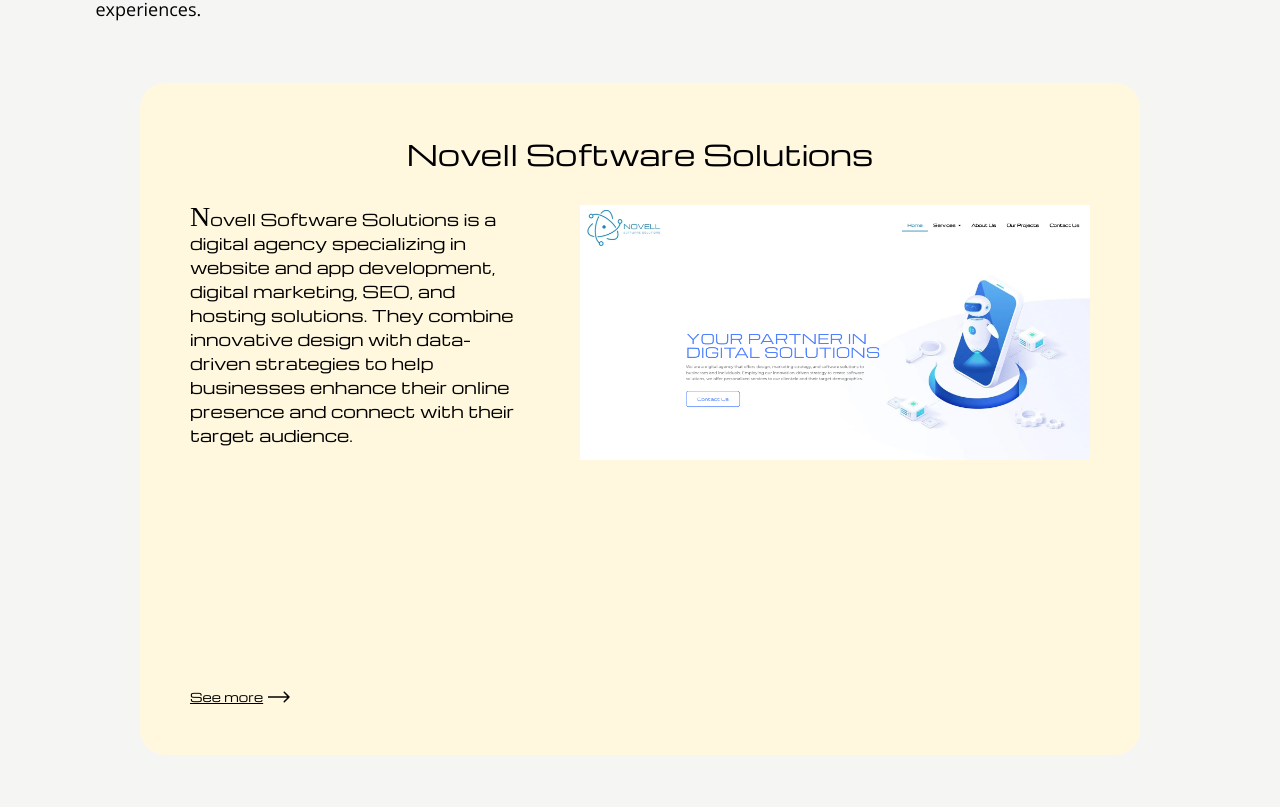
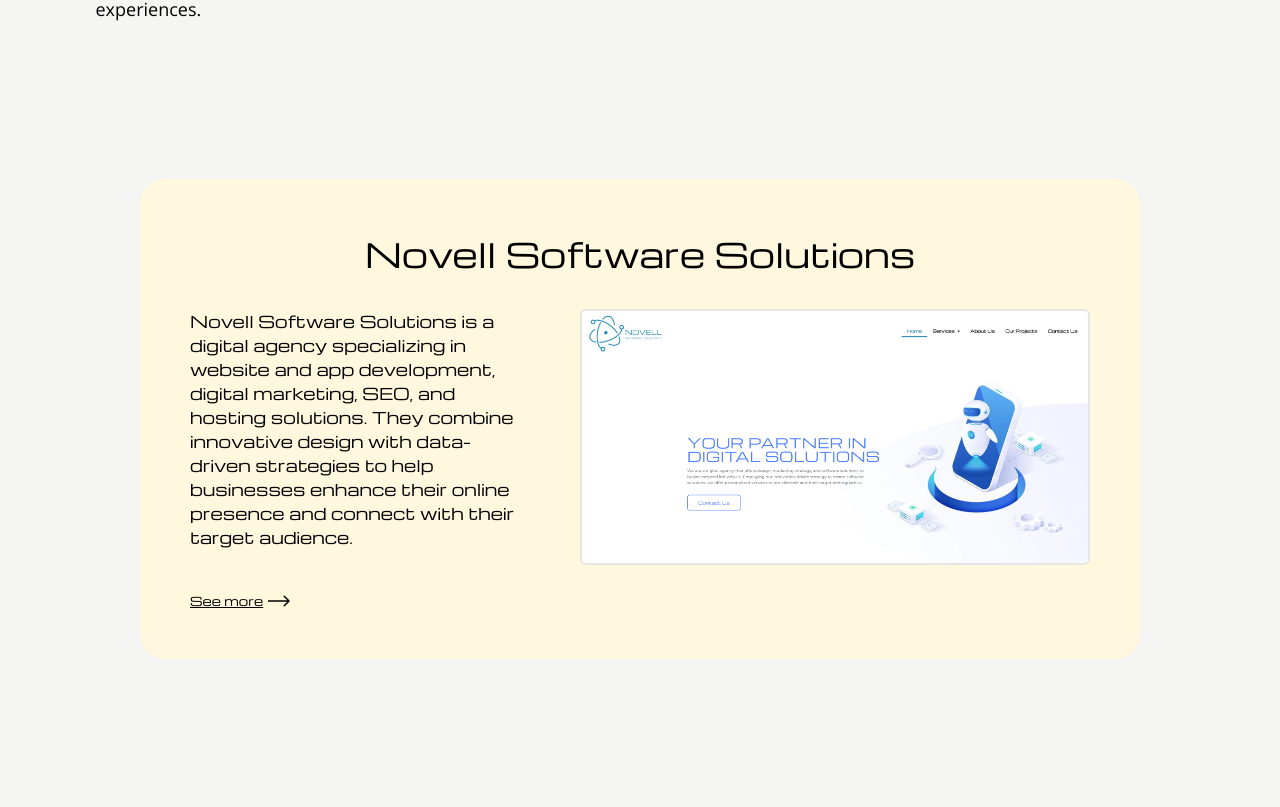
Before and after one commit to paulsztwiertnia/portfolio, a Next.js app: page / in a window 1280 px wide. Shown: the part 1473-2280 px from the top of the page. Built offline with nearby package versions, Linux system fonts and the light colour scheme.

Commit message:
UI changes, added props interace

```diff
--- a/src/components/ui/card.tsx
+++ b/src/components/ui/card.tsx
@@ -1,17 +1,26 @@
 'use client'
 import Image from 'next/image';
 
-const Card = ({title, description, src, url, color, i}: {title: string, description: string, src: string, url: string, color: string, i: number}) => {
+interface CardProps {
+  title: string;
+  description: string;
+  src: string;
+  url: string;
+  color: string;
+  i: number;
+}
+
+const Card = ({title, description, src, url, color, i}: CardProps) => {
   return (
     <div className="h-screen flex items-center justify-center sticky top-0">
       <div
         className="flex flex-col relative w-[90%] max-w-[1000px] p-[50px] rounded-[25px] origin-top"
         style={{backgroundColor: color, top:`calc(-5vh + ${i * 25}px)`}}
       >
-        <h2 className="text-center m-0 text-[28px]">{title}</h2>
+        <h2 className="text-center m-0 text-[33px]">{title}</h2>
         <div className="flex gap-[50px] mt-[30px]">
           <div className="w-[40%] flex flex-col justify-between">
-            <p className="text-base first-letter:text-[28px] first-letter:font-['Title']">
+            <p className="text-base">
               {description}
             </p>
             <span className="flex items-center gap-[5px]">
@@ -24,14 +33,14 @@
             </span>
           </div>
 
-          <div className="relative w-[60%] h-[500px]">
+          <div className="relative w-[60%] h-[300px]">
             <div className="relative w-full h-full">
               <Image
                 width={600}
                 height={600}
                 src={`${src}`}
                 alt="image"
-                className="object-cover"
+                className="object-cover rounded-md border-2"
               />
             </div>
           </div>
```
